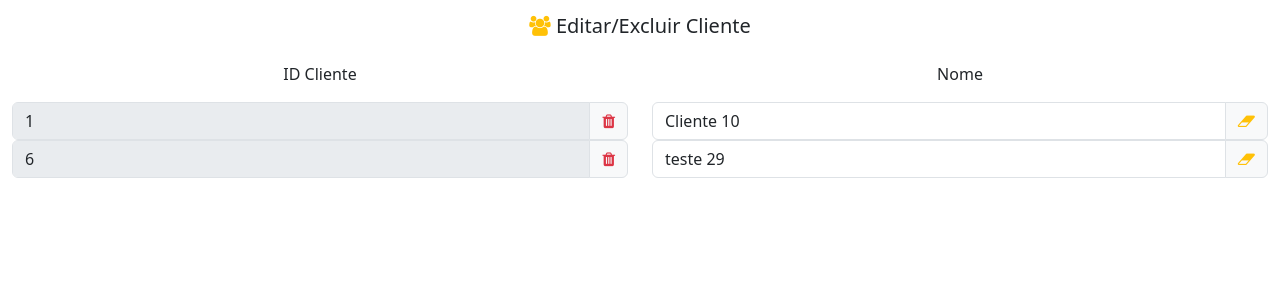
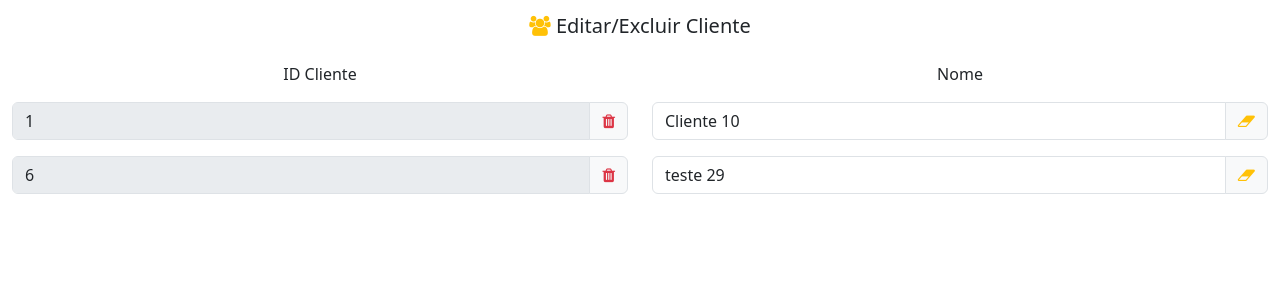
Before and after one commit to rodrigo-salinet/ggtest, a PHP site: page /editar_cliente.php in a window 1280 px wide. Shown: the part 58-358 px from the top of the page. Run offline with PHP 8.4, Linux system fonts and the light colour scheme; a user stored in the database is signed in; data comes from the database, SQL or seed files in the repository; data that the repository does not hold is empty; some libraries are stand-ins or nearby versions.

Commit message:
💄 add margem editar cliente

```diff
--- a/editar_cliente.php
+++ b/editar_cliente.php
@@ -48,7 +48,7 @@ $id_usuario = $_SESSION['id_usuario'];
                     $id_cliente = $clientes['id'];
                     $nome_cliente = $clientes['nome'];
             ?>
-            <div class="row" id="div_row_cliente<?php echo $id_cliente; ?>">
+            <div class="row mb-3" id="div_row_cliente<?php echo $id_cliente; ?>">
                 <div class="col text-center">
                     <div class="input-group">
                         <input type="text" class="form-control" id="txt_editar_id_cliente<?php echo $id_cliente; ?>" value="<?php echo $id_cliente; ?>" disabled />
```
